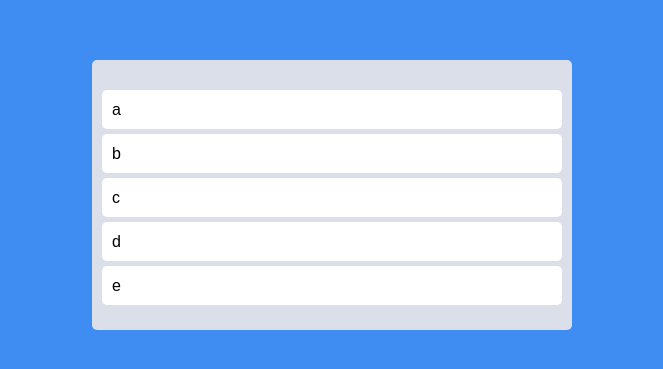
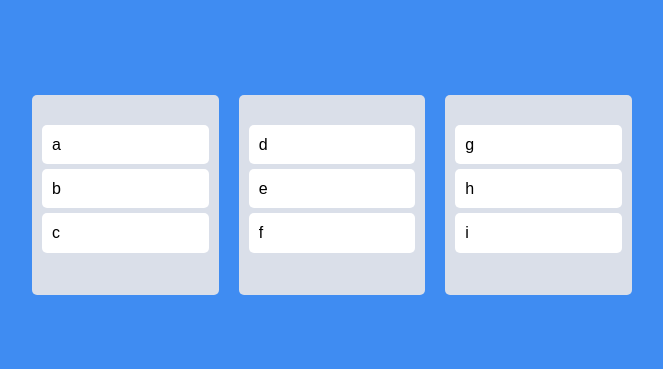
Before and after one commit to LESANF/trello-clone, a React (Create React App) app: page / in a window 1280 px wide. Shown: the part 205-574 px from the top of the page, without its empty margins (308-971 px from the left). Built offline with nearby package versions, Linux system fonts and the light colour scheme.

Commit message:
update: Multi Board

```diff
--- a/src/App.tsx
+++ b/src/App.tsx
@@ -3,11 +3,11 @@ import { useRecoilState, useRecoilValue } from 'recoil';
 import styled from 'styled-components';
 import { DragDropContext, Droppable, DropResult } from 'react-beautiful-dnd';
 import { toDoState } from './atoms';
-import DraggableCard from './Components/Draggable';
+import Board from './Components/Board';
 
 const Wrapper = styled.div`
     display: flex;
-    max-width: 480px;
+    max-width: 600px;
     width: 100%;
     margin: 0 auto;
     justify-content: center;
@@ -18,28 +18,21 @@ const Wrapper = styled.div`
 const Boards = styled.div`
     display: grid;
     width: 100%;
-    grid-template-columns: repeat(1, 1fr);
-`;
-
-const Board = styled.div`
-    padding: 20px 10px;
-    padding-top: 30px;
-    background-color: ${(props) => props.theme.boardColor};
-    border-radius: 5px;
-    min-height: 200px;
+    grid-template-columns: repeat(3, 1fr);
+    grid-gap: 20px;
 `;
 
 function App() {
     const onDragEnd = ({ draggableId, destination, source }: DropResult) => {
         if (!destination) return;
-        const oldIdx = source.index;
-        const newIdx = destination.index;
-        setTestAry((prevAry) => {
-            const cpAry = [...prevAry];
-            cpAry.splice(oldIdx, 1);
-            cpAry.splice(newIdx, 0, draggableId);
-            return cpAry;
-        });
+        // const oldIdx = source.index;
+        // const newIdx = destination.index;
+        // setTestAry((prevAry) => {
+        //     const cpAry = [...prevAry];
+        //     cpAry.splice(oldIdx, 1);
+        //     cpAry.splice(newIdx, 0, draggableId);
+        //     return cpAry;
+        // });
     };
 
     const [testAry, setTestAry] = useRecoilState(toDoState);
@@ -48,16 +41,9 @@ function App() {
         <Wrapper>
             <Boards>
                 <DragDropContext onDragEnd={onDragEnd}>
-                    <Droppable droppableId="one">
-                        {(provided) => (
-                            <Board ref={provided.innerRef} {...provided.droppableProps}>
-                                {testAry.map((items, idx) => (
-                                    <DraggableCard key={items} items={items} idx={idx} />
-                                ))}
-                                {provided.placeholder}
-                            </Board>
-                        )}
-                    </Droppable>
+                    {Object.keys(testAry).map((board) => {
+                        return <Board key={board} testAry={testAry[board]} boardId={board} />;
+                    })}
                 </DragDropContext>
             </Boards>
         </Wrapper>
--- /dev/null
+++ b/src/Components/Board.tsx
@@ -0,0 +1,33 @@
+import { Droppable } from 'react-beautiful-dnd';
+import DraggableCard from './Draggable';
+import styled from 'styled-components';
+
+const Wrapper = styled.div`
+    padding: 20px 10px;
+    padding-top: 30px;
+    background-color: ${(props) => props.theme.boardColor};
+    border-radius: 5px;
+    min-height: 200px;
+`;
+
+interface IBoard {
+    testAry: string[];
+    boardId: string;
+}
+
+function Board({ testAry, boardId }: IBoard) {
+    return (
+        <Droppable droppableId={boardId}>
+            {(provided) => (
+                <Wrapper ref={provided.innerRef} {...provided.droppableProps}>
+                    {testAry.map((items, idx) => (
+                        <DraggableCard key={items} items={items} idx={idx} />
+                    ))}
+                    {provided.placeholder}
+                </Wrapper>
+            )}
+        </Droppable>
+    );
+}
+
+export default Board;
--- a/src/Components/Draggable.tsx
+++ b/src/Components/Draggable.tsx
@@ -16,7 +16,7 @@ interface ICard {
 
 function DraggableCard({ items, idx }: ICard) {
     return (
-        <Draggable key={items} draggableId={items} index={idx}>
+        <Draggable draggableId={items} index={idx}>
             {(provided) => (
                 <Card ref={provided.innerRef} {...provided.dragHandleProps} {...provided.draggableProps}>
                     {items}
--- a/src/atoms.tsx
+++ b/src/atoms.tsx
@@ -1,6 +1,14 @@
 import { atom, selector } from 'recoil';
 
-export const toDoState = atom({
+interface IToDoState {
+    [key: string]: string[];
+}
+
+export const toDoState = atom<IToDoState>({
     key: 'toDoState',
-    default: ['a', 'b', 'c', 'd', 'e'],
+    default: {
+        TO_DO: ['a', 'b', 'c'],
+        DOING: ['d', 'e', 'f'],
+        DONE: ['g', 'h', 'i'],
+    },
 });
```
